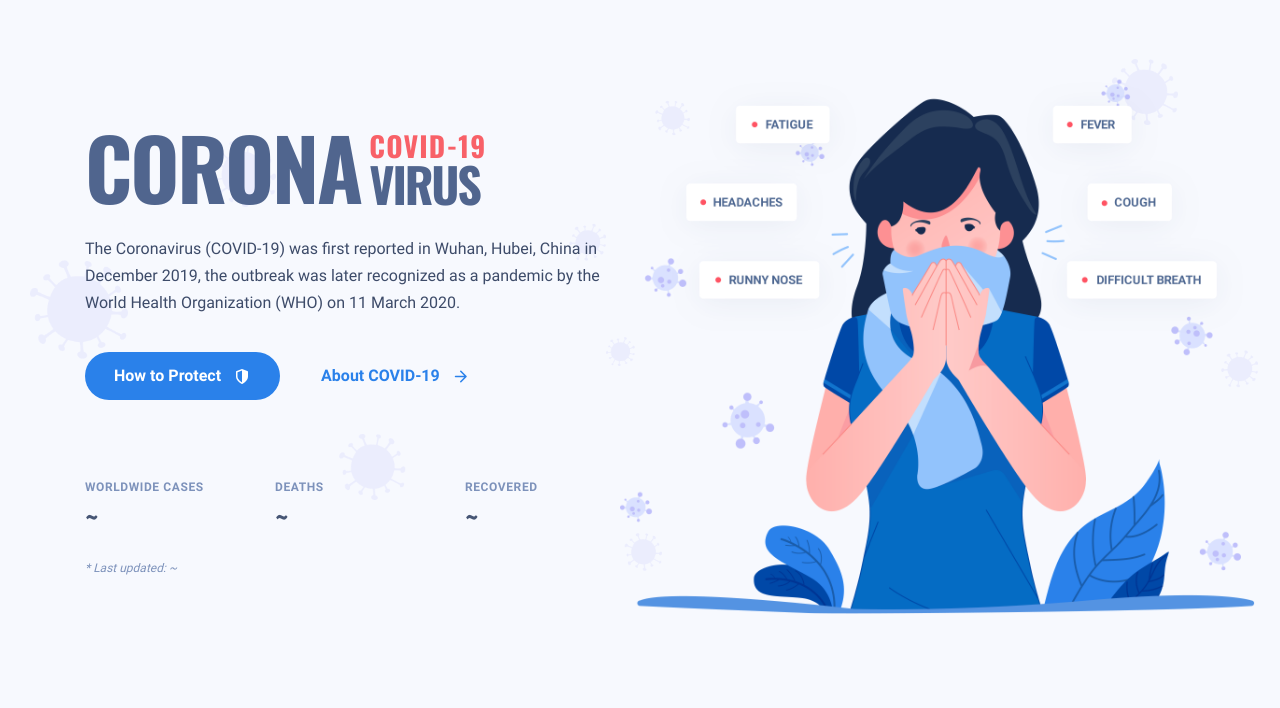
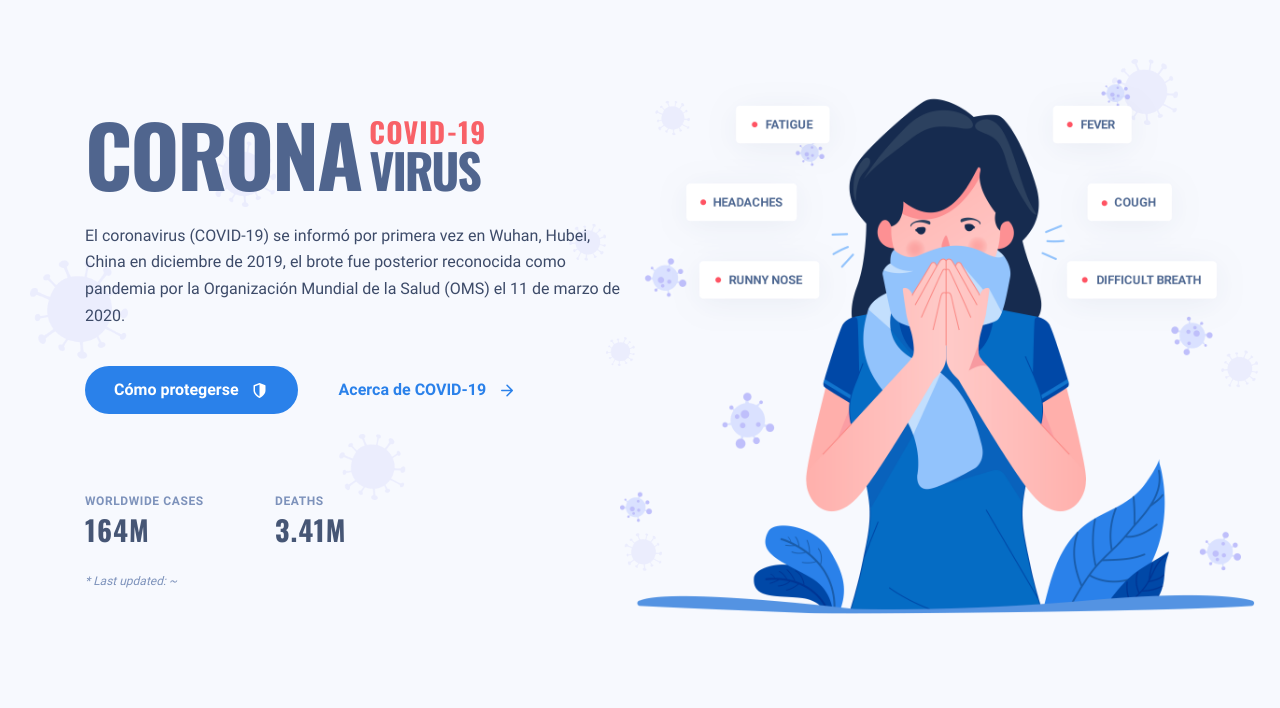
Before and after one commit to devPablo/quantum-covid-19, a plain HTML site: page index.html in a window 1280 px wide. Shown: the part 92-800 px from the top of the page. Drawn offline with Linux system fonts and the light colour scheme; files whose address does not match are found by name.

Commit message:
Update header

```diff
--- a/index.html
+++ b/index.html
@@ -135,21 +135,21 @@
                       </span>
                     </h1>
                     <p>
-                      The Coronavirus (COVID-19) was first reported in Wuhan,
-                      Hubei, China in December 2019, the outbreak was later
-                      recognized as a pandemic by the World Health Organization
-                      (WHO) on 11 March 2020.
+                      El coronavirus (COVID-19) se informó por primera vez en Wuhan,
+                       Hubei, China en diciembre de 2019, el brote fue posterior
+                       reconocida como pandemia por la Organización Mundial de la Salud
+                       (OMS) el 11 de marzo de 2020.
                     </p>
                     <ul class="nk-banner-btns">
                       <li>
                         <a href="#protect" class="btn scrollto"
-                          ><span>How to Protect</span
+                          ><span>Cómo protegerse</span
                           ><em class="icon ni ni-shield-half"></em
                         ></a>
                       </li>
                       <li>
                         <a href="#about" class="btn btn-transparent scrollto"
-                          ><span>About COVID-19</span
+                          ><span>Acerca de COVID-19</span
                           ><em class="icon ni ni-arrow-right"></em
                         ></a>
                       </li>
@@ -159,21 +159,21 @@
                         <div class="col-sm-4 col-6">
                           <div class="status-item">
                             <h6 class="title">Worldwide Cases</h6>
-                            <div class="h3 count covid-stats-cases">~</div>
+                            <div class="h3 count covid-stats-cases">164M</div>
                           </div>
                         </div>
                         <div class="col-sm-4 col-6">
                           <div class="status-item">
                             <h6 class="title">Deaths</h6>
-                            <div class="h3 count covid-stats-death">~</div>
+                            <div class="h3 count covid-stats-death">3.41M</div>
                           </div>
                         </div>
-                        <div class="col-sm-4 col-6">
+                        <!-- <div class="col-sm-4 col-6">
                           <div class="status-item">
                             <h6 class="title">Recovered</h6>
                             <div class="h3 count covid-stats-recovered">~</div>
                           </div>
-                        </div>
+                        </div> -->
                       </div>
                       <div class="status-note">
                         * Last updated: <span class="covid-update-time">~</span>
```
